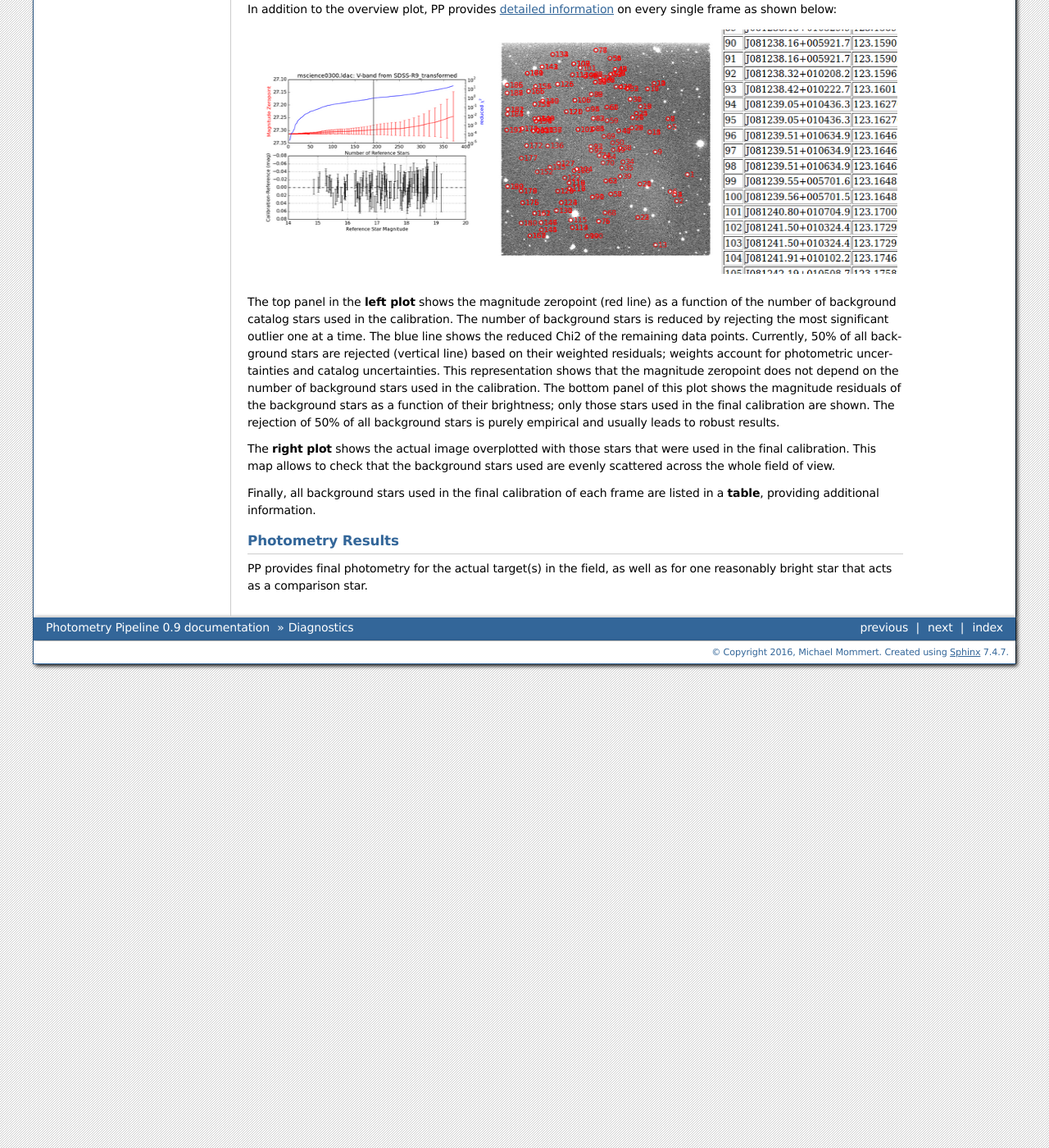
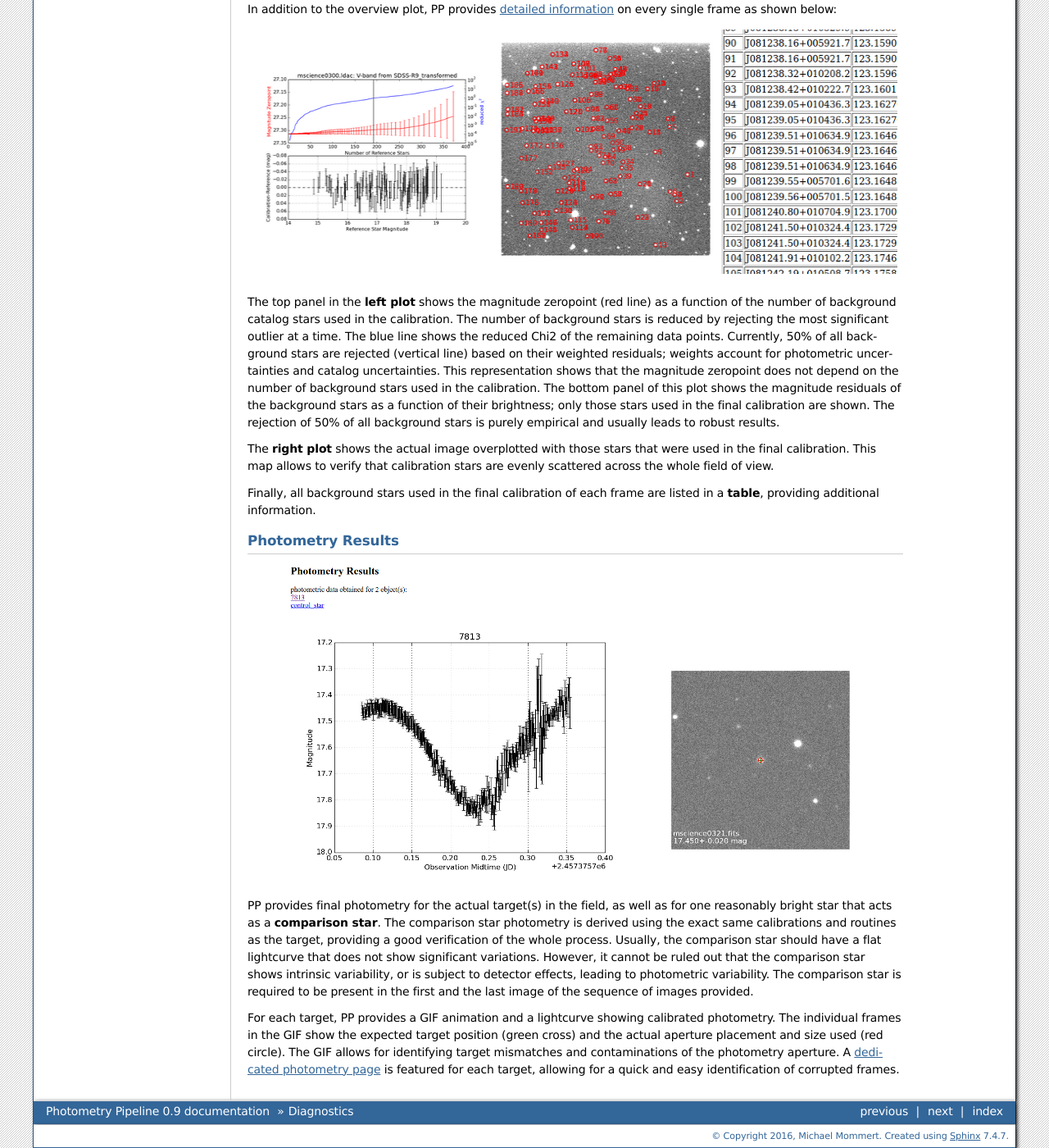
Before and after one commit to talister/photometrypipeline, a Sphinx documentation site: the page built from doc/diagnostics.rst, in a window 1280 px wide and 1400 px high, scrolled down 2528 px. Shown: the whole window at 82% size. Built offline with Sphinx 7.4.7, drawn with Linux system fonts in a browser that asks for light colours; some of the changed text lies outside the part shown.

Commit message:
doc updated

```diff
--- a/doc/diagnostics.rst
+++ b/doc/diagnostics.rst
@@ -4,9 +4,9 @@ Diagnostics
 ===========
 
 By default, PP creates extensive diagnostic output to provide the user
-with a comfortable way to assess the quality of the derived
+with a comfortable way to verify the quality of the derived
 results. Focusing on human readability, the diagnostic output is in
-the form of a html website that is accessible with any web browser.
+the form of a HTML website that is accessible with any web browser.
 
 
 Overview
@@ -16,8 +16,8 @@ HTML Output
 ~~~~~~~~~~~
 
 The diagnostic output for one specific data set can be accessed by
-opening the ``diagnostics.html`` website that is created in that
-directory, e.g., using::
+opening the ``diagnostics.html`` website that is created in the
+respective data directory, e.g., using::
 
   firefox diagnostics.html
 
@@ -84,8 +84,8 @@ solution. Furthermore, the quantifiers ``AS_CONTRAST`` and
 and scale, and the frame's shift, respectively. ``RA_sig`` and
 ``DEC_sig`` provide a sense for positional uncertainties in arcsecs;
 ``Chi2_Reference`` and ``Chi2_Internal`` quantify the goodness of
-fit. For additional information on these parameters, please refer the
-`SCAMP manual`_.
+fit. For additional information on these parameters, please refer to
+the `SCAMP manual`_.
 
 
 Photometric Calibration - Aperture Size
@@ -101,24 +101,24 @@ curve-of-growth analysis.
     :alt: aperture size diagnostics
     :figclass: align-center
 
-The **left plot** documents this analysis. For a range of aperture
-sizes, the flux and SNR of both the target (red line) and the average
-over all background sources (black line) are determined. Note that
-both the flux and the SNR are fractional values - they are relative to
-the maximum flux (of either the target or the background stars) or the
-maximum SNR. In order to obtain reliable photometry, you want to
-include as much flux as possible but at the same time keep the
-aperture as small as possible, in order to minimize noise introduced
-by the background - this is reflected by the SNR's peak (see, e.g,
-Howell's *Handbook of CCD Astronomy* for a discussion). PP
-deliberately does not use the aperture radius that provides the
-highest SNR. The optimum aperture radius is required to include at
-least 70% of the both the target's and background sources' flux - at
-the same time, the fractional flux difference between the target and
-background sources has to be smaller than 5%. Both conditions minimize
-the effect of potential trailing on the photometry results. The
-optimum aperture radius is chosen as the smallest aperture radius that
-meets the conditions listed above.
+The **left plot** documents the curve-of-growth analysis. For a range
+of aperture sizes, the flux and SNR of both the target (red line) and
+the average over all background sources (black line) are
+determined. Note that both the flux and the SNR are fractional
+values - they are relative to the maximum flux (of either the target
+or the background stars) or the maximum SNR. In order to obtain
+reliable photometry, you want to include as much flux as possible but
+at the same time keep the aperture as small as possible, in order to
+minimize noise introduced by the background - this is reflected by the
+SNR's peak (see, e.g, Howell's *Handbook of CCD Astronomy* for a
+discussion). PP deliberately does not use the aperture radius that
+provides the highest SNR. The optimum aperture radius is required to
+include at least 70% of the both the target's and background sources'
+flux - at the same time, the fractional flux difference between the
+target and background sources has to be smaller than 5%. Both
+conditions minimize the effect of potential trailing on the photometry
+results. The optimum aperture radius is chosen as the smallest
+aperture radius that meets the conditions listed above.
 
 The **right plot** shows the median PSF full-width-half-max (FWHM)
 based on all sources in the field as a function of time. The red line
@@ -163,7 +163,7 @@ on every single frame as shown below:
 The top panel in the **left plot** shows the magnitude zeropoint (red
 line) as a function of the number of background catalog stars used in
 the calibration.  The number of background stars is reduced by
-rejecting the most significant outlier one at a time. The blue line
+rejecting the most significant outlier at a time. The blue line
 shows the reduced Chi2 of the remaining data points. Currently, 50% of
 all background stars are rejected (vertical line) based on their
 weighted residuals; weights account for photometric uncertainties and
@@ -176,9 +176,9 @@ rejection of 50% of all background stars is purely empirical and
 usually leads to robust results.
 
 The **right plot** shows the actual image overplotted with those stars
-that were used in the final calibration. This map allows to check that
-the background stars used are evenly scattered across the whole field
-of view.
+that were used in the final calibration. This map allows to verify
+that calibration stars are evenly scattered across the whole field of
+view.
 
 Finally, all background stars used in the final calibration of each
 frame are listed in a **table**, providing additional information.
@@ -187,8 +187,34 @@ frame are listed in a **table**, providing additional information.
 Photometry Results
 ~~~~~~~~~~~~~~~~~~
 
+.. figure:: phot_results.png
+    :width: 700px
+    :align: center
+    :height: 384px
+    :alt: photometry results
+    :figclass: align-center
+
+
 PP provides final photometry for the actual target(s) in the field, as
-well as for one reasonably bright star that acts as a comparison star.
+well as for one reasonably bright star that acts as a **comparison
+star**. The comparison star photometry is derived using the exact same
+calibrations and routines as the target, providing a good verification
+of the whole process. Usually, the comparison star should have a flat
+lightcurve that does not show significant variations. However, it
+cannot be ruled out that the comparison star shows intrinsic
+variability, or is subject to detector effects, leading to photometric
+variability. The comparison star is required to be present in the
+first and the last image of the sequence of images provided.
+
+
+For each target, PP
+provides a GIF animation and a lightcurve showing calibrated
+photometry. The individual frames in the GIF show the expected target
+position (green cross) and the actual aperture placement and size used
+(red circle). The GIF allows for identifying target mismatches and
+contaminations of the photometry aperture. A `dedicated photometry page`_
+is featured for each target, allowing for a quick and easy
+identification of corrupted frames.
 
 
 
@@ -203,3 +229,4 @@ well as for one reasonably bright star that acts as a comparison star.
 .. _detailed information: http://phy54.phy.nau.edu/photometrypipeline/example_7813/.diagnostics/calibration.html
 .. _SCAMP manual: http://astromatic.iap.fr/wordpress/wp-content/uploads/2009/01/pdf-dist.png
 .. _this: http://phy54.phy.nau.edu/photometrypipeline/example_7813/diagnostics.html
+.. _dedicated photometry page: http://phy54.phy.nau.edu/photometrypipeline/example_7813/.diagnostics/7813_results.html
```
Also changed, not shown: other parts of doc/diagnostics.rst (+1 -1 lines), doc/phot_results.png (added), 10 other files.
